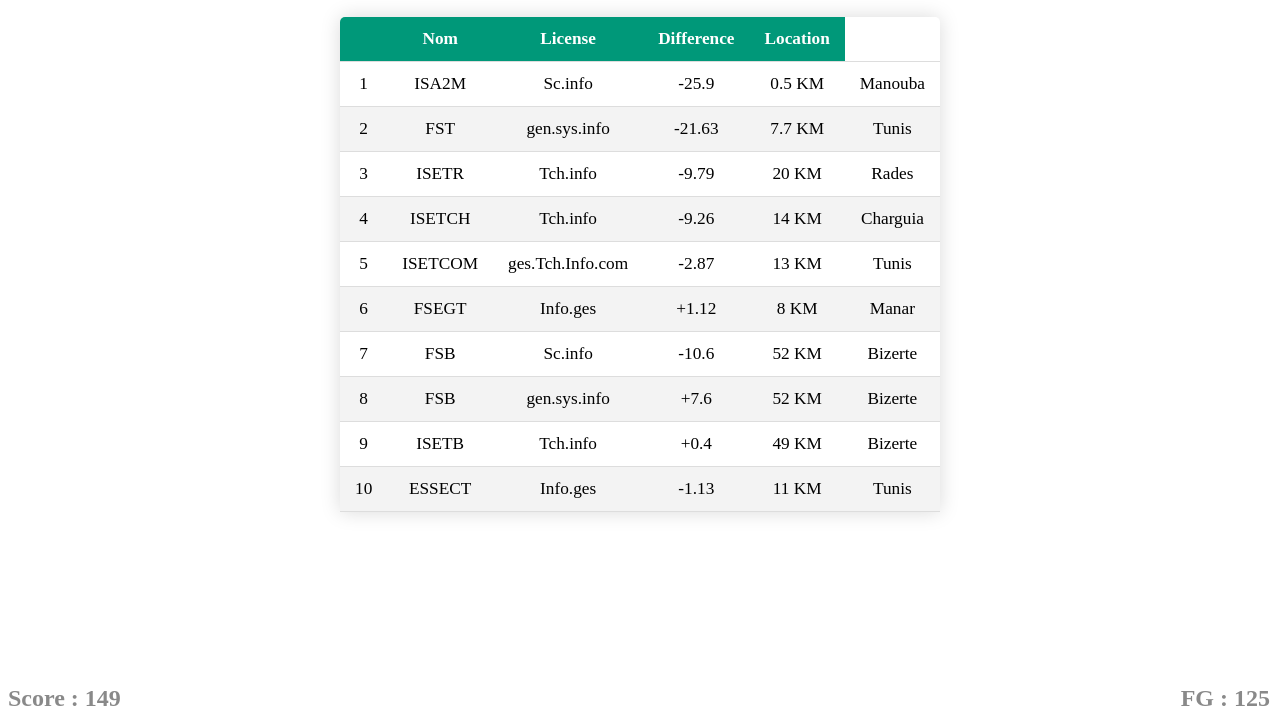
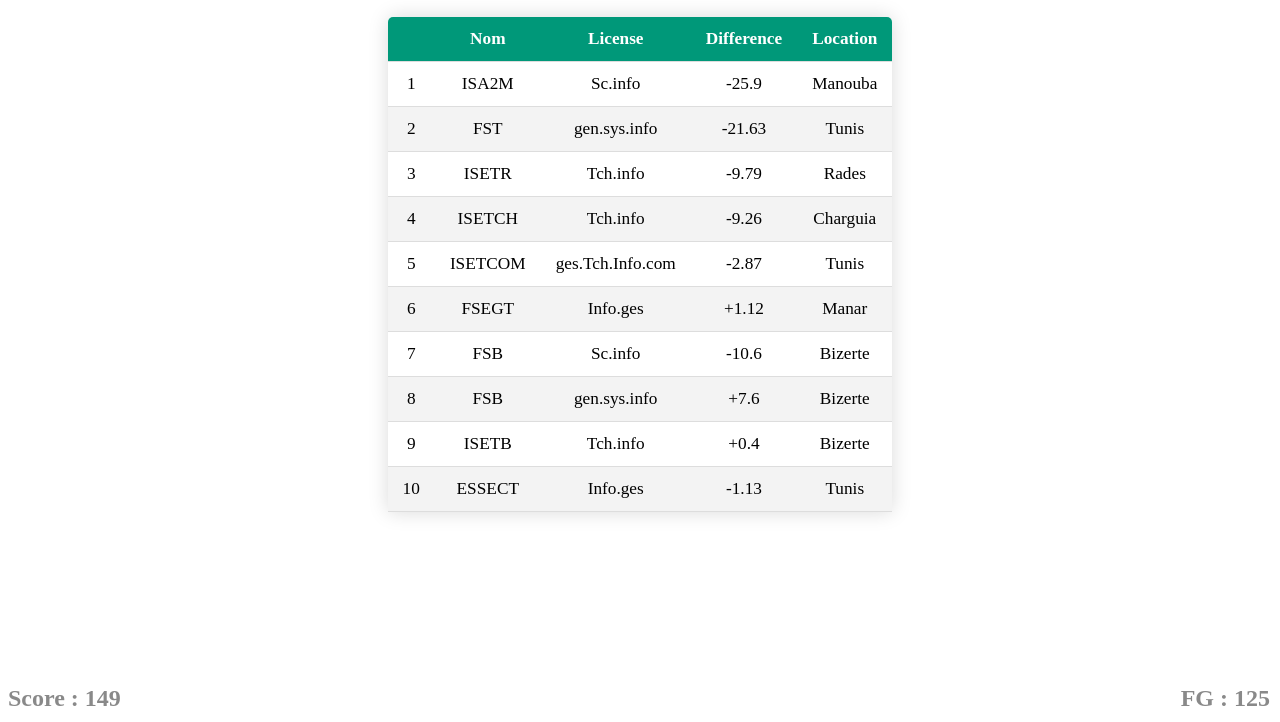
Before and after one commit to dhia336/dhia336.github.io, a plain HTML site: page index.html in a window 1280 px wide. Shown: the part 78-800 px from the top of the page. Drawn offline with Linux system fonts and the light colour scheme.

Commit message:
Update index.html

```diff
--- a/index.html
+++ b/index.html
@@ -30,7 +30,6 @@
                 <td>ISA2M</td>
                 <td>Sc.info</td>
                 <td>-25.9</td>
-                <td>0.5 KM</td>
                 <td>Manouba</td>
             </tr>
             <tr>
@@ -38,7 +37,7 @@
                 <td>FST</td>
                 <td>gen.sys.info</td>
                 <td>-21.63</td>
-                <td>7.7 KM</td>
+
                 <td>Tunis</td>
             </tr>
             <tr>
@@ -46,7 +45,7 @@
                 <td>ISETR</td>
                 <td>Tch.info</td>
                 <td>-9.79</td>
-                <td>20 KM</td>
+
                 <td>Rades</td>
             </tr>
             <tr>
@@ -54,7 +53,7 @@
                 <td>ISETCH</td>
                 <td>Tch.info</td>
                 <td>-9.26</td>
-                <td>14 KM</td>
+
                 <td>Charguia</td>
             </tr>
             <tr>
@@ -62,7 +61,7 @@
                 <td>ISETCOM</td>
                 <td>ges.Tch.Info.com</td>
                 <td>-2.87</td>
-                <td>13 KM</td>
+
                 <td>Tunis</td>
             </tr>
             <tr>
@@ -70,7 +69,7 @@
                 <td>FSEGT</td>
                 <td>Info.ges</td>
                 <td>+1.12</td>
-                <td>8 KM</td>
+
                 <td>Manar</td>
             </tr>
             <tr>
@@ -78,7 +77,7 @@
                 <td>FSB</td>
                 <td>Sc.info</td>
                 <td>-10.6</td>
-                <td>52 KM</td>
+
                 <td>Bizerte</td>
             </tr>
             <tr>
@@ -86,7 +85,7 @@
                 <td>FSB</td>
                 <td>gen.sys.info</td>
                 <td>+7.6</td>
-                <td>52 KM</td>
+
                 <td>Bizerte</td>
             </tr>
             <tr>
@@ -94,7 +93,7 @@
                 <td>ISETB</td>
                 <td>Tch.info</td>
                 <td>+0.4</td>
-                <td>49 KM</td>
+
                 <td>Bizerte</td>
             </tr>
             <tr>
@@ -102,7 +101,7 @@
                 <td>ESSECT</td>
                 <td>Info.ges</td>
                 <td>-1.13</td>
-                <td>11 KM</td>
+
                 <td>Tunis</td>
             </tr>
         </tbody>
```
